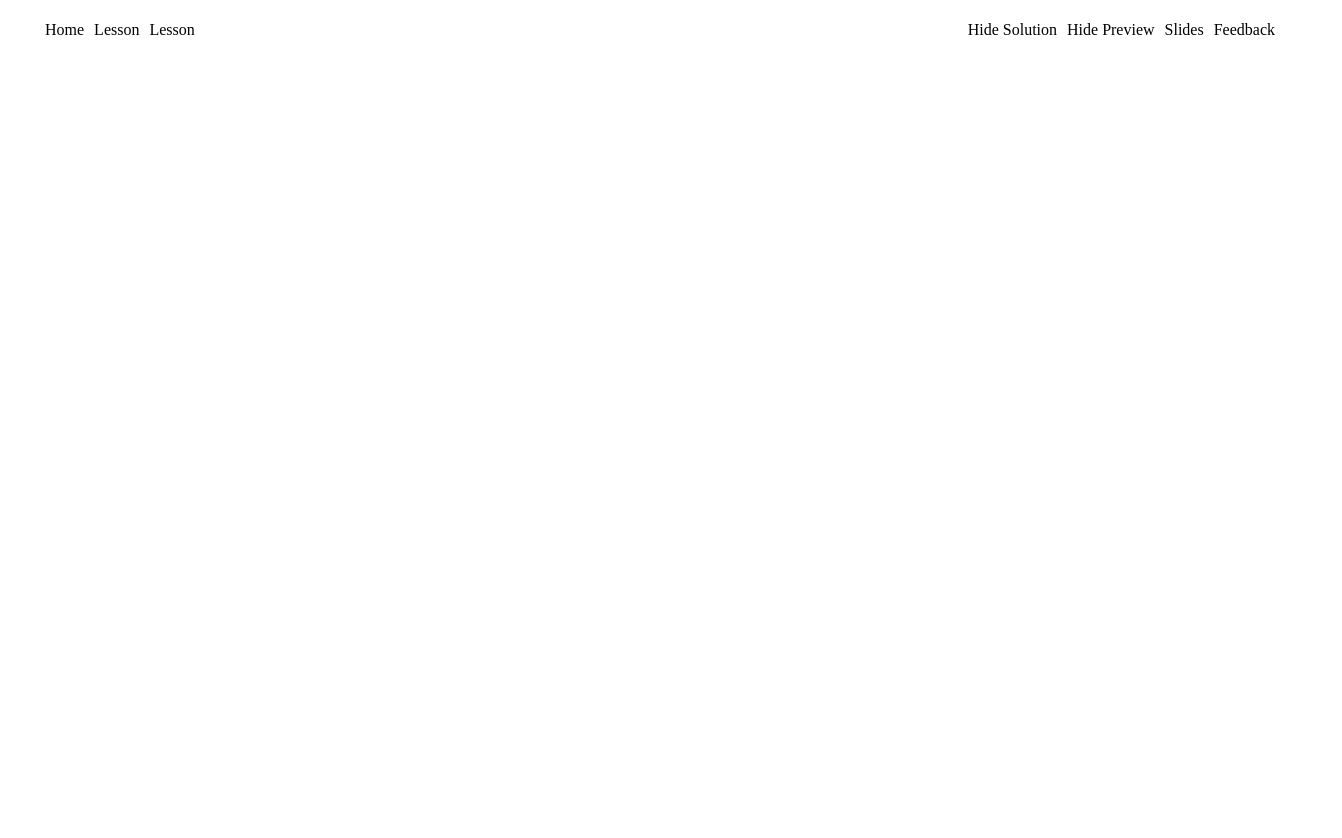
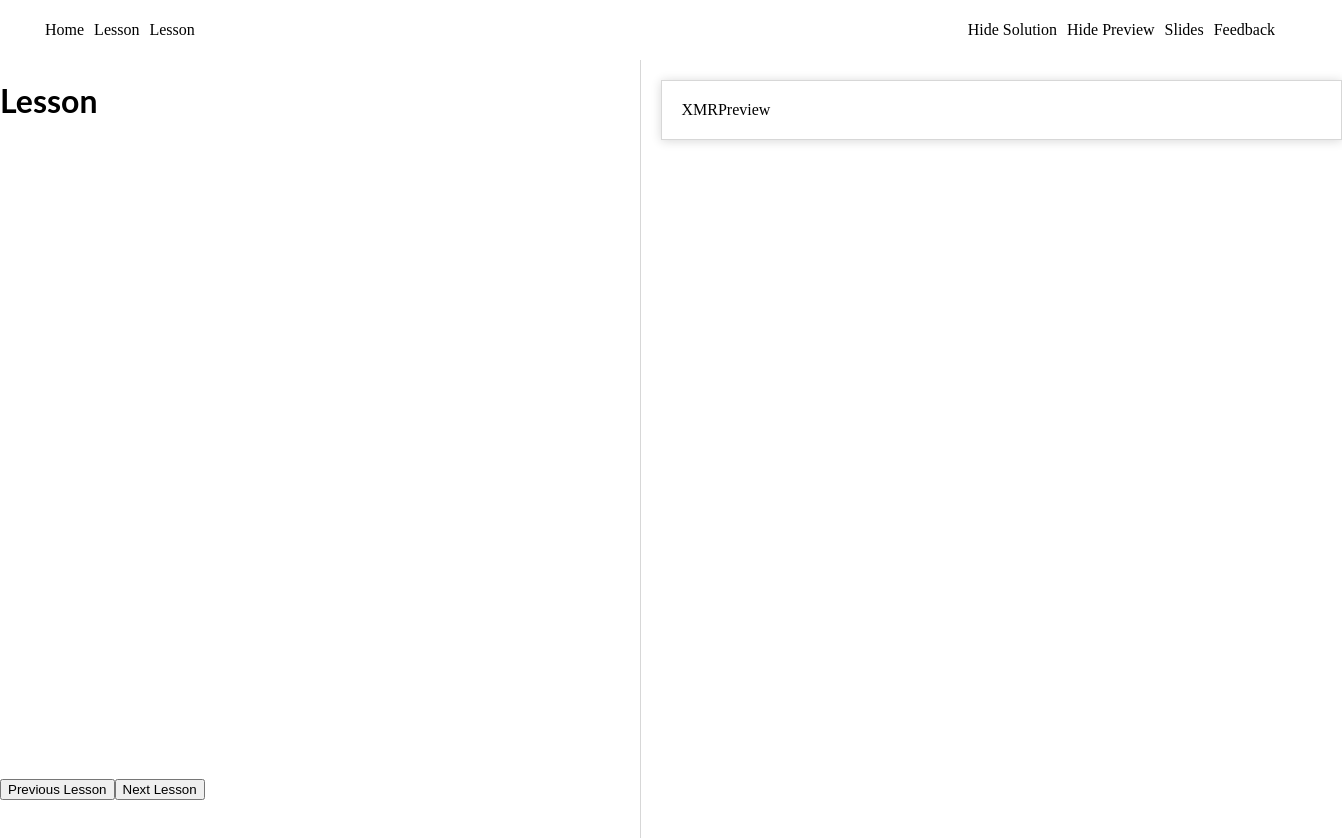
Before and after one commit to kalburgimanjunath/stackblitz-react-learning-platform, a React (Create React App) app: page /platform in a window 1280 px wide. Shown: the top 838 px of the page, 1342 px wide, since content can reach past the window. Before the commit the page ends 800 px from the top, so only its background shows below. Built offline with nearby package versions, Linux system fonts and the light colour scheme.

Commit message:
2 files modified

```diff
--- a/src/platform/index.tsx
+++ b/src/platform/index.tsx
@@ -16,10 +16,36 @@ const Header = () => {
     </div>
   );
 };
+const Preview = () => {
+  return (
+    <div className="w-full m-20 p-20 border shadow">
+      <header className="flex">
+        <div className="flex space-around text-center">
+          <span>X</span>
+          <span>M</span>
+          <span>R</span>
+        </div>
+        <div>Preview</div>
+      </header>
+    </div>
+  );
+};
 export default function Platform() {
   return (
     <div className="platform">
       <Header />
+      <div className="flex w-full v-full">
+        <div className="w-half border-right ">
+          <h1>Lesson</h1>
+          <div className="footer flex">
+            <button type="button">Previous Lesson</button>
+            <button type="button">Next Lesson</button>
+          </div>
+        </div>
+        <div className="w-half">
+          <Preview />
+        </div>
+      </div>
     </div>
   );
 }
--- a/src/style.css
+++ b/src/style.css
@@ -35,6 +35,9 @@ body {
 .p-20 {
   padding: 20px;
 }
+.m-20 {
+  margin: 20px;
+}
 .platform {
 }
 .platform ul {
@@ -49,3 +52,39 @@ body {
   cursor: pointer;
   background-color: #d0d0d0;
 }
+.flex {
+  display: flex;
+}
+.w-full {
+  width: 100%;
+}
+.border-right {
+  border-right: 1px solid #d7d7d7;
+}
+.v-full {
+  min-height: 100%;
+}
+.w-half {
+  width: 50%;
+}
+.fixed {
+  position: fixed;
+}
+.footer {
+  position: fixed;
+  bottom: 0;
+  left: 0;
+}
+.space-between {
+  justify-content: space-around;
+}
+.text-center {
+  text-align: center;
+  align-items: center;
+}
+.border {
+  border: 1px solid #d7d7d7;
+}
+.shadow {
+  box-shadow: 0px 1px 10px 0.001px #d7d7d7;
+}
```
